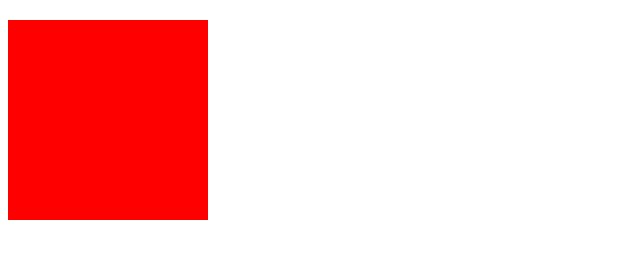
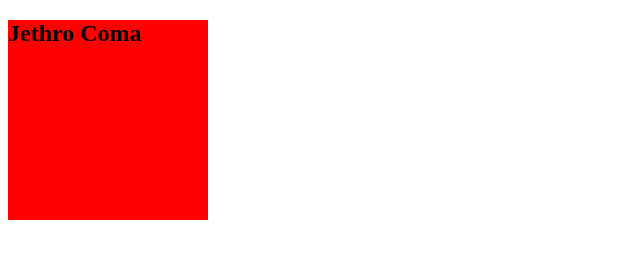
Before and after one commit to Jefrow/foobar, a plain HTML site: page index.html in a window 1280 px wide. Shown: the whole page, without its empty margins (0-640 px from the left). Drawn offline with Linux system fonts and the light colour scheme.

Commit message:
updated h2 with my name

```diff
--- a/index.html
+++ b/index.html
@@ -8,6 +8,6 @@
   <title>Document</title>
 </head>
 <body>
-  <h2></h2>
+  <h2>Jethro Coma</h2>
 </body>
 </html>
```
